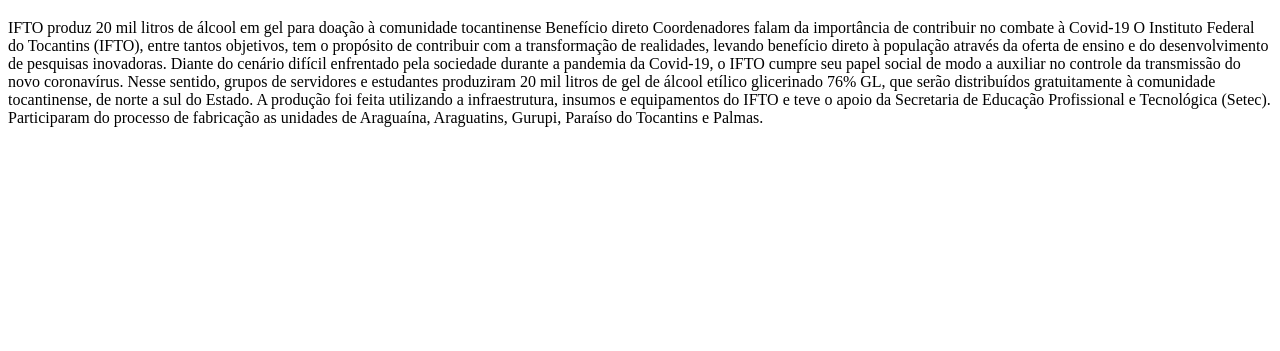
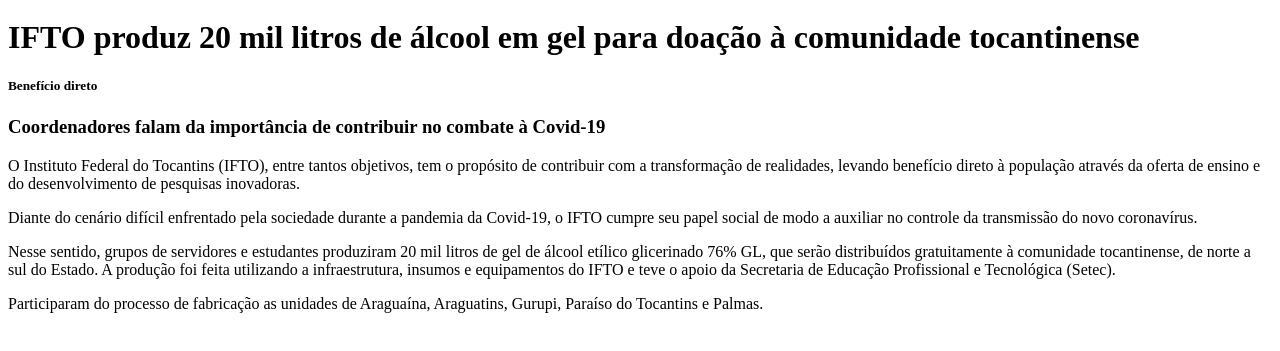
Before and after one commit to rogeriopsdev/testepw, a plain HTML site: page index.html in a window 1280 px wide. Shown: the part 61-412 px from the top of the page. Drawn offline with Linux system fonts and the light colour scheme.

Commit message:
inclusão de parágrafos

```diff
--- a/index.html
+++ b/index.html
@@ -5,11 +5,13 @@
 </head>
 <body>
 <h1>Olá mundo!</h1>
-IFTO produz 20 mil litros de álcool em gel para doação à comunidade tocantinense
-Benefício direto
-Coordenadores falam da importância de contribuir no combate à Covid-19
-O Instituto Federal do Tocantins (IFTO), entre tantos objetivos, tem o propósito de contribuir com a transformação de realidades, levando benefício direto à população através da oferta de ensino e do desenvolvimento de pesquisas inovadoras.
+<h1>IFTO produz 20 mil litros de álcool em gel para doação à comunidade tocantinense</h1>
+<h5>Benefício direto</h5>
+<h3>Coordenadores falam da importância de contribuir no combate à Covid-19</h3>
+<p>O Instituto Federal do Tocantins (IFTO), entre tantos objetivos, tem o propósito de contribuir com a transformação de realidades, levando benefício direto à população através da oferta de ensino e do desenvolvimento de pesquisas inovadoras.</p>
 
-Diante do cenário difícil enfrentado pela sociedade durante a pandemia da Covid-19, o IFTO cumpre seu papel social de modo a auxiliar no controle da transmissão do novo coronavírus. Nesse sentido, grupos de servidores e estudantes produziram 20 mil litros de gel de álcool etílico glicerinado 76% GL, que serão distribuídos gratuitamente à comunidade tocantinense, de norte a sul do Estado. A produção foi feita utilizando a infraestrutura, insumos e equipamentos do IFTO e teve o apoio da Secretaria de Educação Profissional e Tecnológica (Setec). Participaram do processo de fabricação as unidades de Araguaína, Araguatins, Gurupi, Paraíso do Tocantins e Palmas.
+<p>Diante do cenário difícil enfrentado pela sociedade durante a pandemia da Covid-19, o IFTO cumpre seu papel social de modo a auxiliar no controle da transmissão do novo coronavírus.
+<p> Nesse sentido, grupos de servidores e estudantes produziram 20 mil litros de gel de álcool etílico glicerinado 76% GL, que serão distribuídos gratuitamente à comunidade tocantinense, de norte a sul do Estado. A produção foi feita utilizando a infraestrutura, insumos e equipamentos do IFTO e teve o apoio da Secretaria de Educação Profissional e Tecnológica (Setec). </p>
+<p>Participaram do processo de fabricação as unidades de Araguaína, Araguatins, Gurupi, Paraíso do Tocantins e Palmas.</p>
 </body>
 </html>
```
